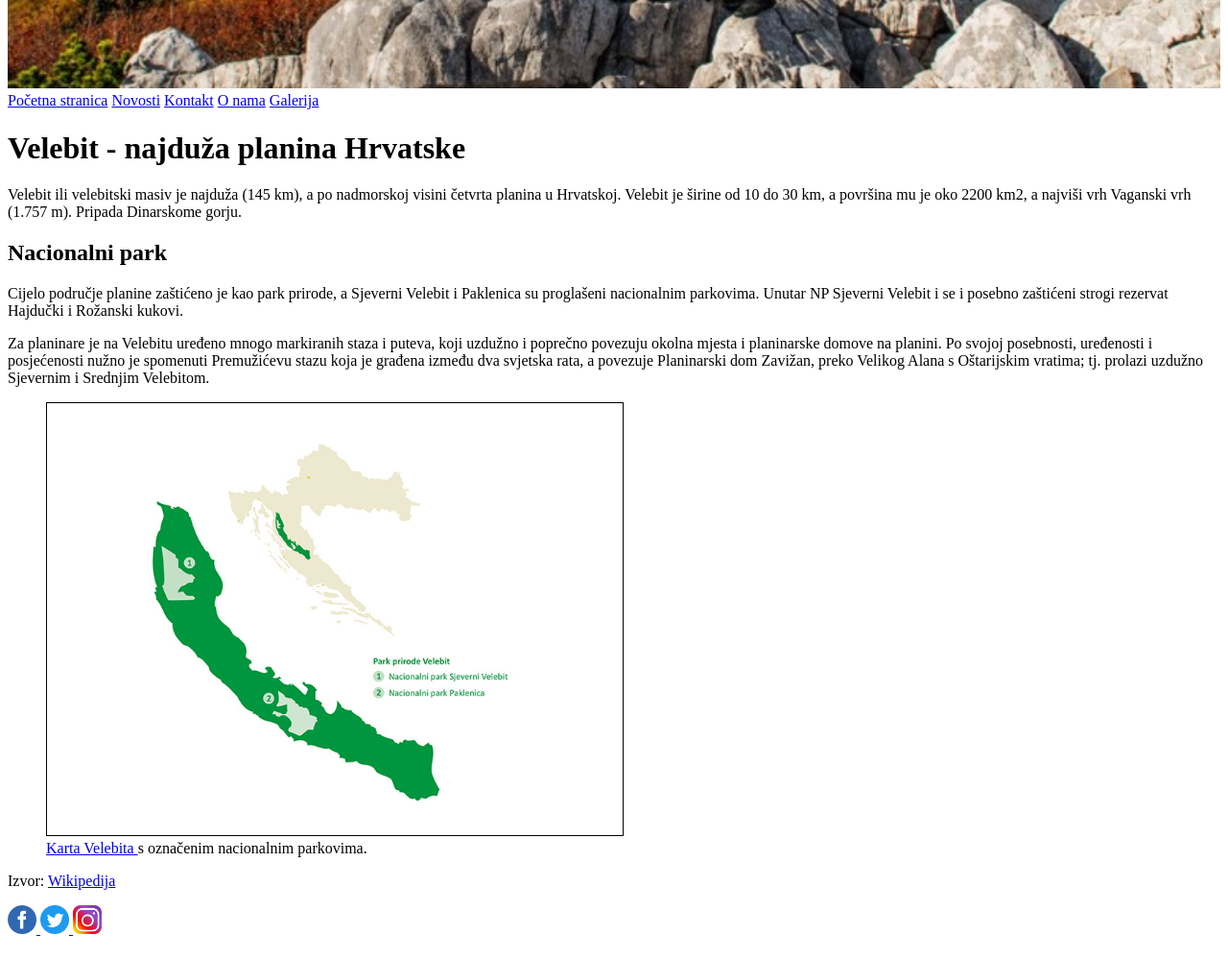
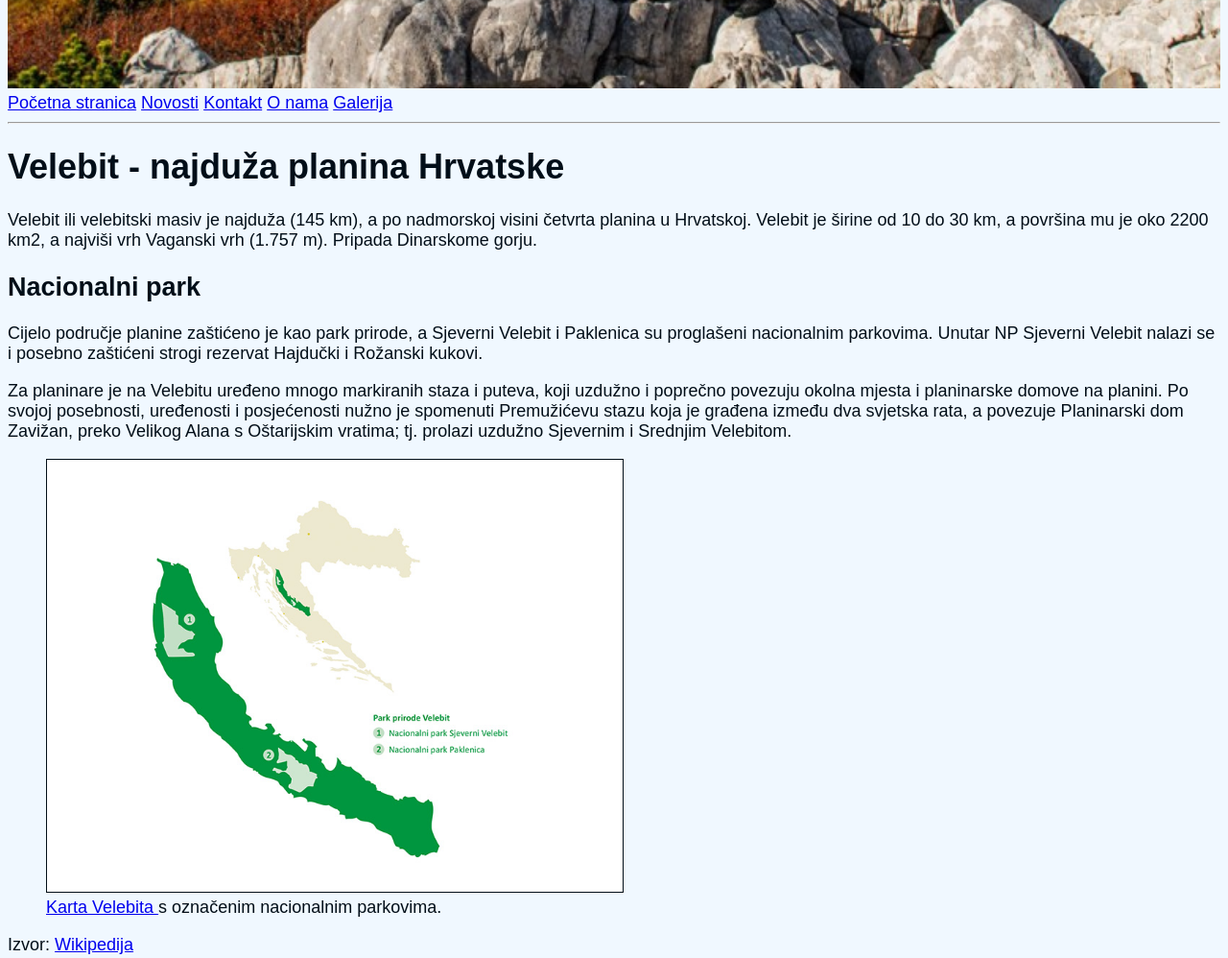
Before and after one commit to khorva1/projektni_zadatak_HTML_CSS, a plain HTML site: page zadatak 3/index.html in a window 1280 px wide. Shown: the part 640-1638 px from the top of the page at 96% size. Drawn offline with Linux system fonts and the light colour scheme.

Commit message:
Add files via upload

```diff
--- a/zadatak 3/index.html
+++ b/zadatak 3/index.html
@@ -1,6 +1,7 @@
 <!DOCTYPE HTML>
 <html>
 	<head>
+        <link rel="stylesheet" href="style.css">
 		<title>Velebit</title>
 		<meta http-equiv="content-type" content="text/html; charset=UTF-8">
 		<meta name="description" content="Velebit">
@@ -20,6 +21,7 @@
         <a href = "about.html">O nama</a>
         <a href = "gallery.html">Galerija</a>
     </nav>
+    <hr/>
     <h1> Velebit - najduža planina Hrvatske</h1>
     <p>  Velebit ili velebitski masiv je najduža (145 km),
         a po nadmorskoj visini četvrta planina u Hrvatskoj.
@@ -27,8 +29,8 @@
          a najviši vrh Vaganski vrh (1.757 m). Pripada Dinarskome gorju.</p>
     <h2> Nacionalni park</h2>
     <p> Cijelo područje planine zaštićeno je kao park prirode, a Sjeverni Velebit
-         i Paklenica su proglašeni nacionalnim parkovima. Unutar NP Sjeverni Velebit
-         i se i posebno zaštićeni strogi rezervat Hajdučki i Rožanski kukovi. </p>
+         i Paklenica su proglašeni nacionalnim parkovima. Unutar NP Sjeverni Velebit nalazi
+          se i posebno zaštićeni strogi rezervat Hajdučki i Rožanski kukovi. </p>
     <p> Za planinare je na Velebitu uređeno mnogo markiranih staza i puteva,
         koji uzdužno i poprečno povezuju okolna mjesta i planinarske domove
          na planini. Po svojoj posebnosti, uređenosti i posjećenosti nužno
--- /dev/null
+++ b/zadatak 3/style.css
@@ -0,0 +1,6 @@
+body, html {
+        font-family:  'Oswald', sans-serif;
+        margin: 7;
+        font-size: 18px;
+        background-color: aliceblue ; color:rgb(2, 14, 24);
+}
```
